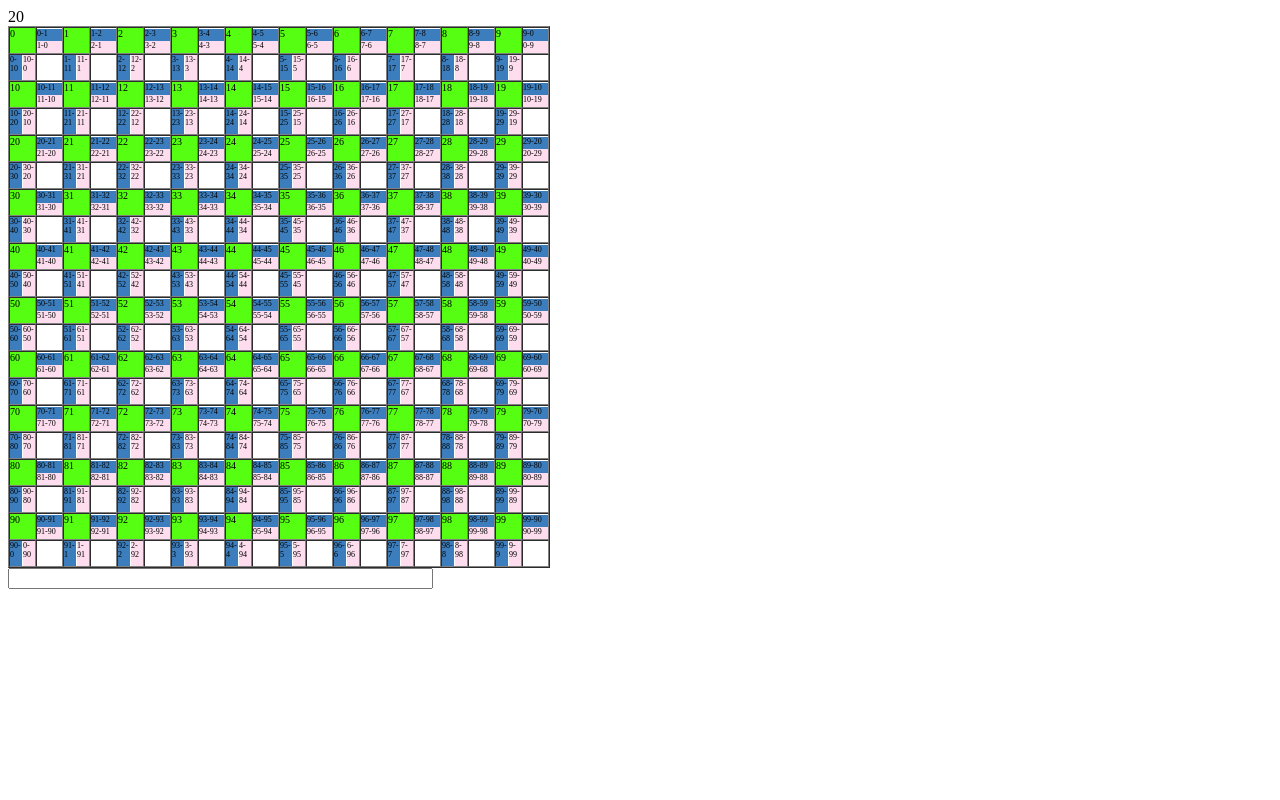
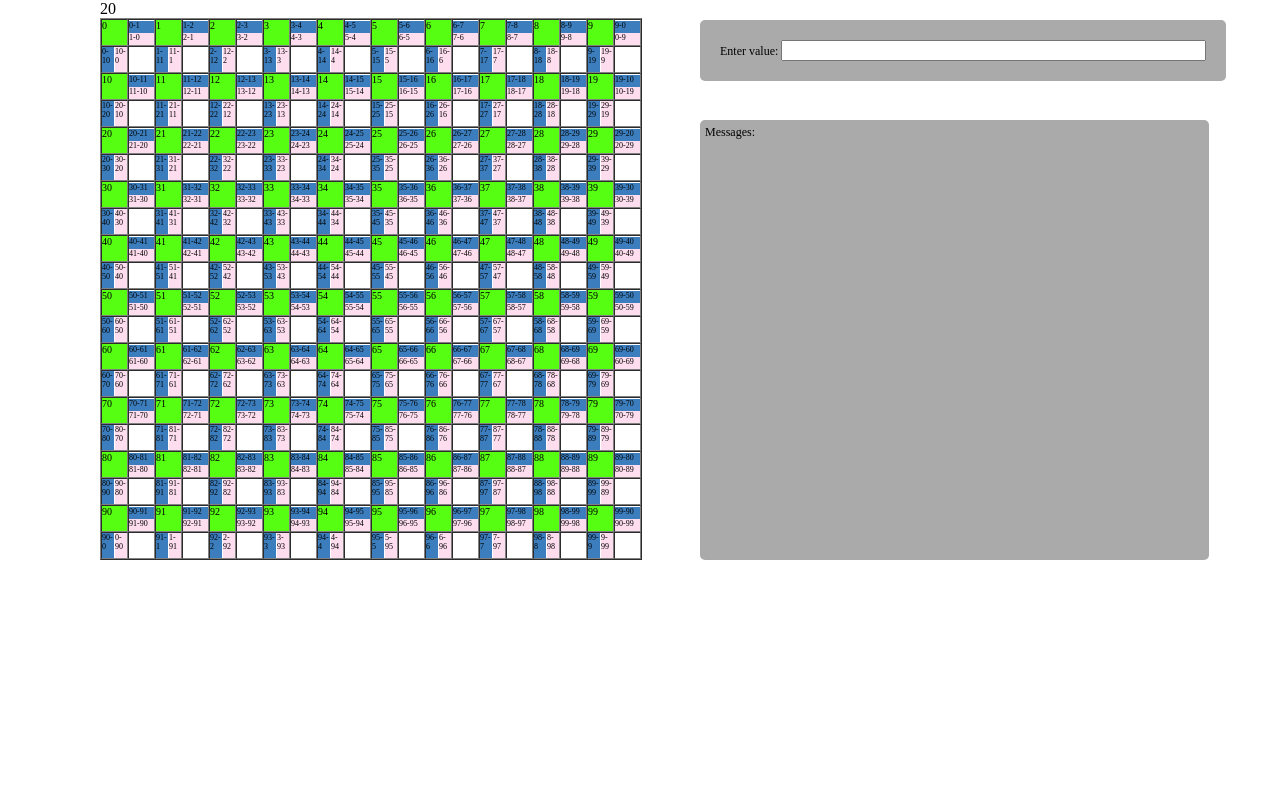
Before and after one commit to boopathi/labyrinth, a PHP site: page /admin.php in a window 1280 px wide. Run offline with PHP 8.4, Linux system fonts and the light colour scheme.

Commit message:
input for admin done

```diff
--- a/admin.php
+++ b/admin.php
@@ -1,8 +1,31 @@
 <?php
-if(isset($_GET["_a"])):
-echo "1";
+if(isset($_GET["_a"])){
+//Set the Constant LABYRINTH
+define("LABYRINTH_CONST", "BOOPATHI VIGNESH");
+	include_once("config.inc.php");
+	include_once("common.lib.php");
+	connectDB();
+
+	if(isset($_POST['interface'])){
+		if($_POST['interface']=='key'){
+			$query = "INSERT INTO `labyrinth`.`answers` (`from`, `to`, `key`) VALUES ('".$_POST['from']."', '".$_POST['to']."', '".$_POST['input']."')";
+			$result = mysql_query($query) or die(mysql_error());
+			echo "key added successfully <br/><br/>";
+			exit(0);
+		}
+		elseif ($_POST['interface']=='question') {
+			$query = "INSERT INTO `labyrinth`.`questions` (`level`, `ans_type`, `answers`, `question`) VALUES ('".$_POST['node']."', 'POST', '4', '".$_POST['input']."')";
+			$result = mysql_query($query) or die(mysql_error());
+			echo "question added successfully <br/><br/>";
+			exit(0);
+		}
+	}
+	else {
+		echo "Go away b******";
+	}
 exit(1);
-endif;
+}
+
 /*Admin interface for labyrinth*/
 
 session_start();
@@ -23,6 +46,9 @@ define("MATRIX_SIZE",20);
 <script type="text/javascript">
 window.onload = function(event){
 	var points = document.getElementsByClassName("node");
+	var paths = document.getElementsByClassName("path");
+	var msg = document.getElementById("msg");
+	var from , to , node ;
 
 	var inp = document.getElementById("labyrinth_input");
 	var inf = document.getElementById("labyrinth_interface");
@@ -38,15 +64,16 @@ window.onload = function(event){
 			data: {
 				input: inp.value,
 				"interface": inf.value,
-				from: "",
-				to: ""
-
+				from: from,
+				to: to,
+				node: node
 			},
 			onSuccess: function(data){
-				//done
+				msg.innerHTML = data+msg.innerHTML;
 				console.log("done");
 			},
 			onError: function(data){
+				msg.innerHTML = data+msg.innerHTML;
 				console.log(data);
 			}
 		});
@@ -55,15 +82,37 @@ window.onload = function(event){
 	for(i=0;i<points.length;i++){
 		points[i].addEventListener("click", function(event){
 			event.preventDefault();
-			console.log("came here");
+			node = this.getAttribute("id");
+			msg.innerHTML = "Node Selected:<br/>"+node+"<br/><br/>"+msg.innerHTML;
+			//console.log("Node Selected:");
 			//open form
+			//console.log(node)
 			inf.value = "question";
 			inp.focus();
 		}, false);
 	}
+
+	for(i=0;i<paths.length;i++){
+		paths[i].addEventListener("click",function(event){
+			event.preventDefault();
+			//console.log("Path Selected:");
+			//open form
+			var id = this.getAttribute("id").split('-');
+			from = id[0] ; to = id[1];
+			//console.log("from:"+from+" to:"+to);
+			msg.innerHTML = "Path Selected:<br/>From: "+from+" To: "+to+"<br/><br/>"+msg.innerHTML;
+			inf.value = "key";
+			inp.focus();
+		},false);
+	}
 }
 </script>
 <style type="text/css">
+body{
+	width:1080px;
+	margin: auto;
+}
+
 .node{
 	width: 25px;
 	height: 25px;
@@ -91,6 +140,38 @@ width:12px!important;
 height:25px!important;
 float:right;
 }
+
+#labyrinth_admin_form{
+	position:fixed;
+	left: 700px;
+	top: 20px;
+	background: #aaa;
+	font-size: 12px;
+	padding: 20px;
+	border-radius: 5px;
+	-moz-border-radius: 5px;
+	-webkit-border-radius: 5px;
+}
+
+#msg_board{
+	height:430px;
+	width: 499px;
+	background: #aaa;
+	position:fixed;
+	left: 700px;
+	top: 120px;
+	font-size: 12px;
+	padding:5px;
+	border-radius: 5px;
+	-moz-border-radius: 5px;
+	-webkit-border-radius: 5px;
+	overflow:scroll;
+}
+
+#msg{
+
+}
+
 </style>
 </head>
 <body>
@@ -117,7 +198,7 @@ BOX2;
 				else if($j != MATRIX_SIZE){
 					$node1 = (MATRIX_SIZE*$i/4)+($j)/2;
 				  	echo "<td class=\"node-container\">";
-					echo "<div class=\"node\" id=\".$node1.\">".$node1."</div>";
+					echo "<div class=\"node\" id=\"$node1\">".$node1."</div>";
 				}
 				else {
 					echo "<td>";
@@ -151,7 +232,9 @@ BOX2;
 </tbody>
 </table>
 </div>
+<div id="msg_board">Messages:<br/><br/><div id="msg"></div></div>
 <div id="labyrinth_admin_form">
+	<label for="labyrinth_input">Enter value:</label>
 	<input type="text" name="labyrinth_input" id="labyrinth_input" size="50"/>
 	<input type="hidden" name="interface" value="" id="labyrinth_interface" />
 </div>
--- a/common.lib.php
+++ b/common.lib.php
@@ -1,7 +1,7 @@
 <?php
 
 /* Project	: Labyrinth
- * Author 	: Boopathi Rajaa
+ * Author 	: Boopathi Rajaa , Vignesh
  * Concept	: Matrix
  * Description:
  */
--- a/index.php
+++ b/index.php
@@ -1,7 +1,7 @@
 <?php
 
 /* Project	: Labyrinth
- * Author 	: Boopathi Rajaa
+ * Author 	: Boopathi Rajaa , Vignesh
  * Concept	: Matrix
  */
 
@@ -11,7 +11,7 @@ $_SESSION["userid"] = 1;
 
 
 //Set the Constant LABYRINTH
-define("LABYRINTH_CONST", "BOOPATHI RAJAA");
+define("LABYRINTH_CONST", "BOOPATHI VIGNESH");
 
 //Get the PATH
 $needle = strstr($_SERVER["SCRIPT_NAME"],"index.php", true);
```
